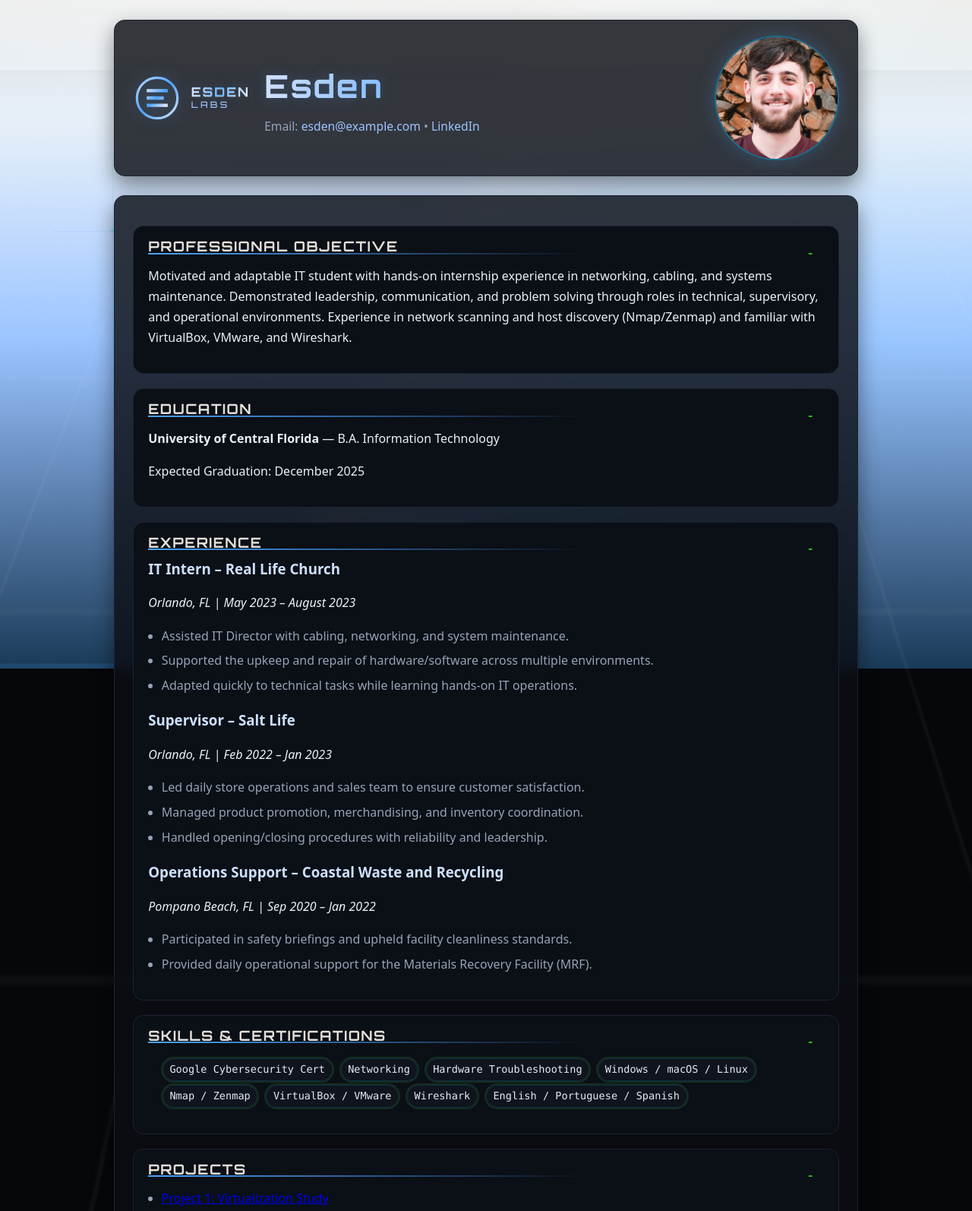
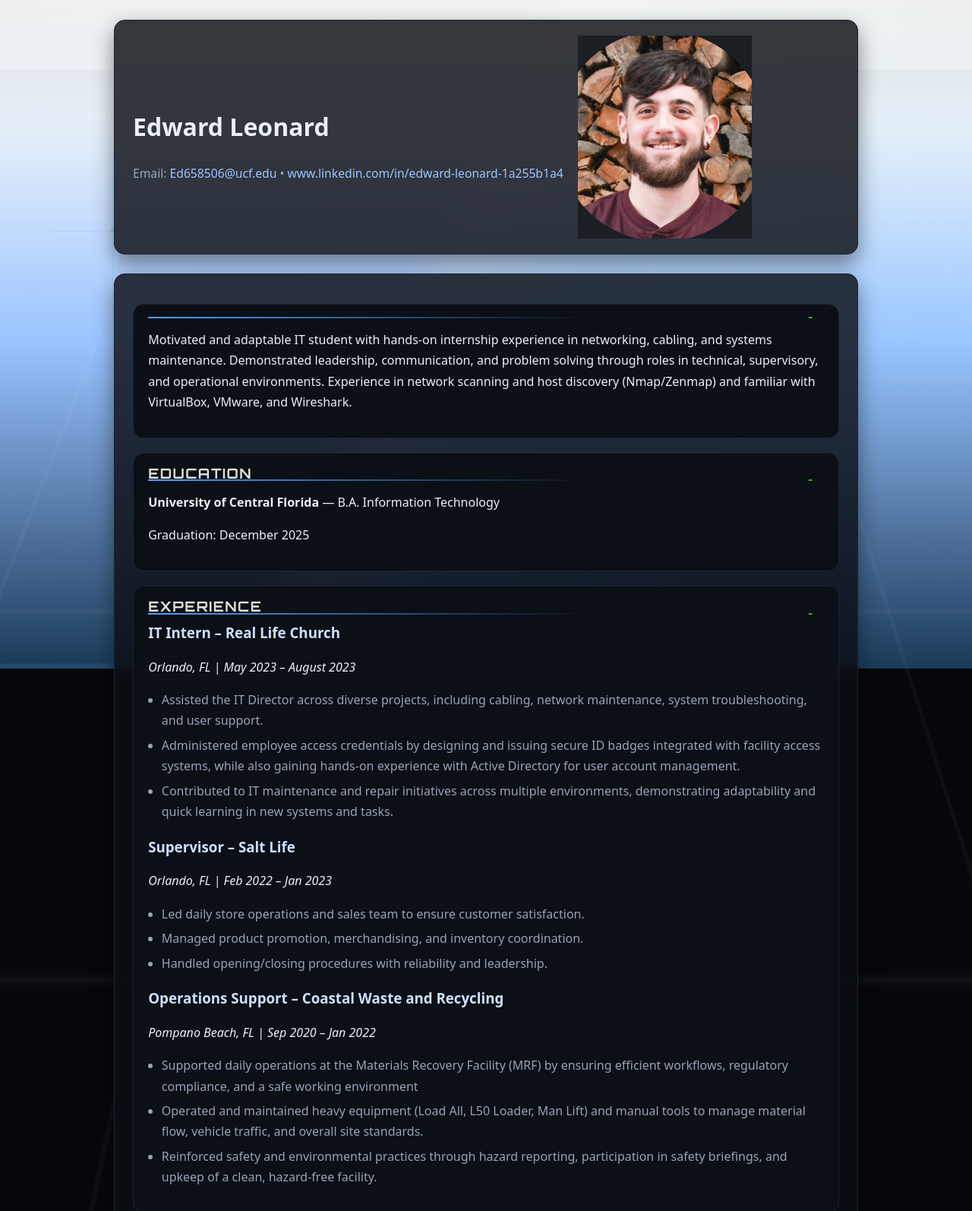
Before and after one commit to Esden00/Career-Portfolio, a plain HTML site: page index.html in a window 1280 px wide. Shown: the top 1594 px of the page at 76% size. Drawn offline with Linux system fonts and the light colour scheme.

Commit message:
Update index.html

```diff
--- a/index.html
+++ b/index.html
@@ -3,15 +3,15 @@
 <head>
   <meta charset="UTF-8" />
   <meta name="viewport" content="width=device-width, initial-scale=1" />
-  <title>Esden — Resume</title>
+  <title>Edward Leonard — Resume</title>
 
-  <!-- Reed-Richards-y type: geometric, lab-ish -->
+  <!--my marvel inspiration is going to show -->
   <link href="https://fonts.googleapis.com/css2?family=Orbitron:wght@500;700&family=Playfair+Display:wght@600&display=swap" rel="stylesheet">
   <link rel="stylesheet" href="style.css" />
 </head>
 <body>
 
-<!-- F4 Retro-Future Tech Background -->
+<!-- F4 -->
 <div class="bg ff-sky"    aria-hidden="true"></div>
 <div class="bg ff-grid"   aria-hidden="true"></div>
 <div class="bg ff-nodes"  aria-hidden="true"></div>
@@ -20,55 +20,31 @@
 
 
 
-  <!-- Brand / Header -->
+  <!-- Header -->
   <header>
-    <div class="brand">
-      <!-- Emblem: chrome ring + “E” monogram (your mark) -->
-      <svg class="mark" viewBox="0 0 120 120" aria-hidden="true">
-        <!-- outer chrome ring -->
-        <defs>
-          <linearGradient id="ring" x1="0" y1="0" x2="1" y2="1">
-            <stop offset="0%"  stop-color="#bcd7ff"/>
-            <stop offset="50%" stop-color="#4aa3ff"/>
-            <stop offset="100%" stop-color="#dfe7ff"/>
-          </linearGradient>
-          <linearGradient id="neon" x1="0" y1="0" x2="1" y2="1">
-            <stop offset="0%" stop-color="#00e5ff"/>
-            <stop offset="100%" stop-color="#39ff14"/>
-          </linearGradient>
-        </defs>
-        <circle cx="60" cy="60" r="50" fill="none" stroke="url(#ring)" stroke-width="6"/>
-        <!-- tiny neon tick (Reed-like instrument detail) -->
-        <path d="M60 8 L60 18" stroke="url(#neon)" stroke-width="3" stroke-linecap="round" />
-        <!-- angular E glyph (lab/tech) -->
-        <path d="M38 42 H82 M38 60 H72 M38 78 H82"
-              stroke="url(#ring)" stroke-width="8" stroke-linecap="square"/>
-      </svg>
 
-      <div class="wordmark" role="img" aria-label="Esden Labs">
-        <span class="wm-main">ESDEN</span><span class="wm-sub">LABS</span>
-      </div>
-    </div>
+    <div class="contact">
+      <h1 class="nombre">Edward Leonard</h1>
+      <p>
+        Email: <a href="mailto:esden@example.com">Ed658506@ucf.edu</a>
+        <span aria-hidden="true">•</span>
+        <a href="https://www.linkedin.com/in/edward-leonard-1a255b1a4" target="_blank" rel="noopener">
+  www.linkedin.com/in/edward-leonard-1a255b1a4
+</a>
 
-    <div class="id-block">
-      <h1 class="hero-name">Esden</h1>
-      <p>
-        Email: <a href="mailto:esden@example.com">esden@example.com</a>
-        <span aria-hidden="true">•</span>
-        <a href="https://www.linkedin.com/in/your-linkedin" target="_blank" rel="noopener">LinkedIn</a>
       </p>
     </div>
 
-   <img class="avatar" src="images/avatar.png" alt="Professional photo of Esden">
+   <img class="pro-pic" src="images/avatar.png" alt="Professional photo of Esden">
 
 
   </header>
 
   <main>
     <section>
-      <h2>Professional Objective</h2>
+      <h2></h2>
       <p>
-        Motivated and adaptable IT student with hands-on internship experience in networking, cabling, and systems
+          Motivated and adaptable IT student with hands-on internship experience in networking, cabling, and systems
         maintenance. Demonstrated leadership, communication, and problem solving through roles in technical, supervisory,
         and operational environments. Experience in network scanning and host discovery (Nmap/Zenmap) and familiar with
         VirtualBox, VMware, and Wireshark.
@@ -78,7 +54,7 @@
     <section>
       <h2>Education</h2>
       <p><strong>University of Central Florida</strong> — B.A. Information Technology</p>
-      <p>Expected Graduation: December 2025</p>
+      <p>Graduation: December 2025</p>
     </section>
 
     <section>
@@ -87,9 +63,14 @@
       <h3>IT Intern – Real Life Church</h3>
       <p><em>Orlando, FL | May 2023 – August 2023</em></p>
       <ul>
-        <li>Assisted IT Director with cabling, networking, and system maintenance.</li>
-        <li>Supported the upkeep and repair of hardware/software across multiple environments.</li>
-        <li>Adapted quickly to technical tasks while learning hands-on IT operations.</li>
+        <li>Assisted the IT Director across diverse projects,
+          including cabling, network maintenance, system troubleshooting, and user support.</li>
+
+        <li>Administered employee access credentials by designing and issuing secure ID badges integrated with facility access systems,
+          while also gaining hands-on experience with Active Directory for user account management.</li>
+
+        <li>Contributed to IT maintenance and repair initiatives across multiple environments,
+               demonstrating adaptability and quick learning in new systems and tasks.</li>
       </ul>
 
       <h3>Supervisor – Salt Life</h3>
@@ -103,29 +84,45 @@
       <h3>Operations Support – Coastal Waste and Recycling</h3>
       <p><em>Pompano Beach, FL | Sep 2020 – Jan 2022</em></p>
       <ul>
-        <li>Participated in safety briefings and upheld facility cleanliness standards.</li>
-        <li>Provided daily operational support for the Materials Recovery Facility (MRF).</li>
+
+        <li>Supported daily operations at the Materials Recovery Facility (MRF) by ensuring efficient workflows, regulatory compliance,
+           and a safe working environment</li>
+
+        <li>Operated and maintained heavy equipment (Load All, L50 Loader, Man Lift)
+               and manual tools to manage material flow, vehicle traffic, and overall site standards.</li>
+
+               <li>Reinforced safety and environmental practices through hazard reporting, participation in safety briefings,
+                   and upkeep of a clean, hazard-free facility.</li>
+
       </ul>
     </section>
+<section>
+  <h2>Skills & Certifications</h2>
+  <ul>
 
-    <section>
-      <h2>Skills & Certifications</h2>
-      <ul>
-        <li class="badge">Google Cybersecurity Cert</li>
-        <li class="badge">Networking</li>
-        <li class="badge">Hardware Troubleshooting</li>
-        <li class="badge">Windows / macOS / Linux</li>
-        <li class="badge">Nmap / Zenmap</li>
-        <li class="badge">VirtualBox / VMware</li>
-        <li class="badge">Wireshark</li>
-        <li class="badge">English / Portuguese / Spanish</li>
-      </ul>
-    </section>
+    <li class="bubble">Google Cybersecurity Certificate</li>
+    <li class="bubble">Networking (TCP/IP, Switching, Routing)</li>
+    <li class="bubble">Cable Termination</li>
+    <li class="bubble">Hardware Installation & Troubleshooting</li>
+
+    <li class="bubble">Operating Systems: Windows / Linux / macOS</li>
+    <li class="bubble">Active Directory & Identity Management</li>
+    <li class="bubble">Virtualization (VMware / VirtualBox)</li>
+    <li class="bubble">Network Analysis (Wireshark, Nmap, Zenmap)</li>
+
+    <li class="bubble">Leadership & Team Management</li>
+    <li class="bubble">Customer Service & Communication</li>
+    <li class="bubble">Inventory & Merchandising Coordination</li>
+    <li class="bubble">Safety & Compliance</li>
+    <li class="bubble">Equipment Handling/Maintenance</li>
+    <li class="bubble">Trilingual: English / Portuguese / Spanish</li>
+  </ul>
+</section>
 
     <section>
       <h2>Projects</h2>
       <ul>
-        <li><a href="project1.html">Project 1: Virtualization Study</a></li>
+        <li><a href="project1.html">Project 1: Operating Systems — Scheduling & Concurrency</a></li>
         <li><a href="project2.html">Project 2: Cybersecurity Lab</a></li>
       </ul>
     </section>
```
